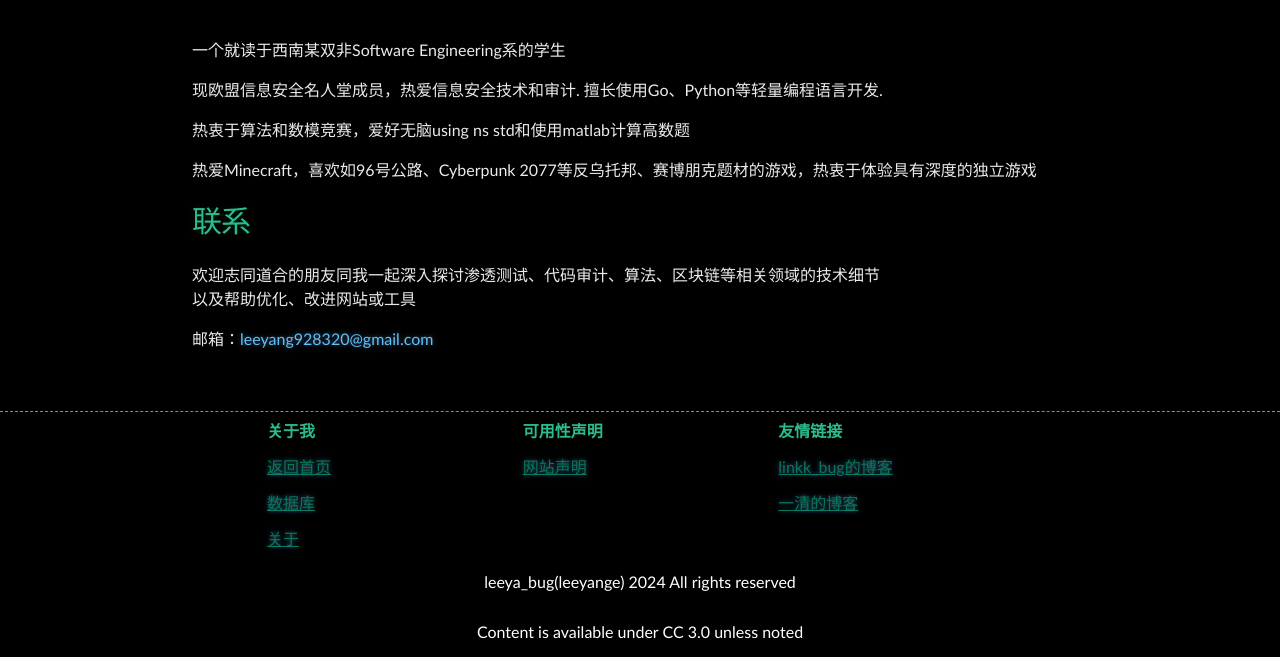
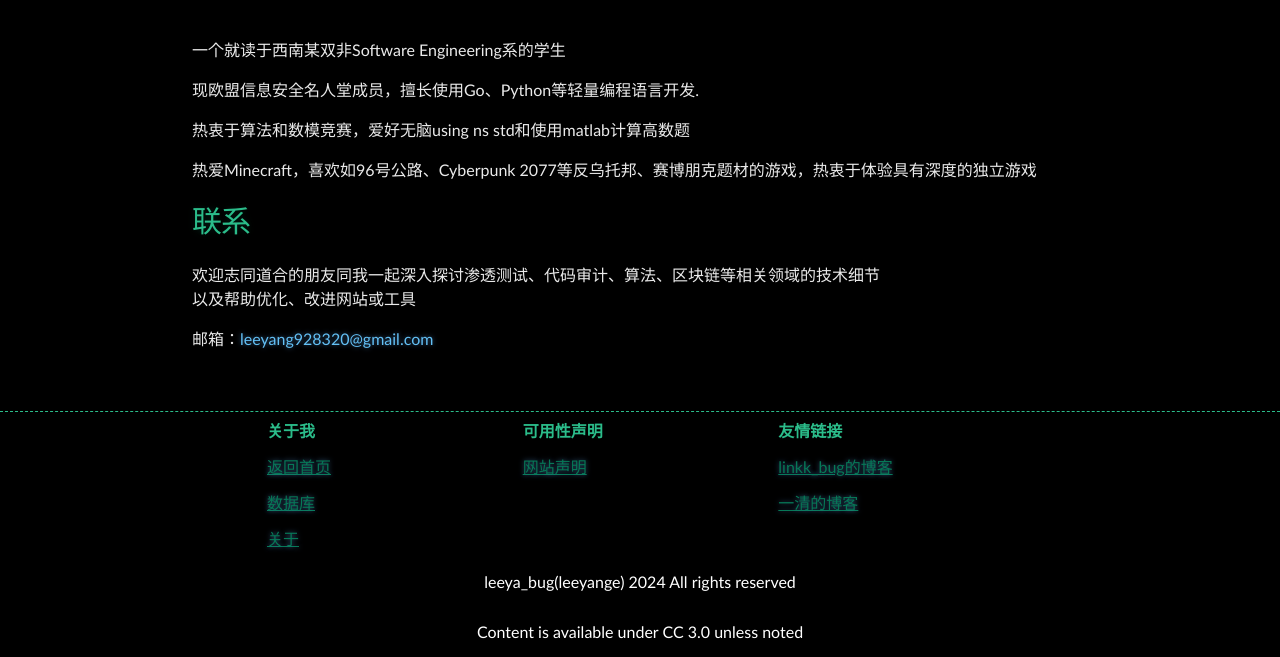
Before and after one commit to Leeyangee/leeyangee.github.io, a Jekyll site: the page built from about.md, in a window 1280 px wide. Shown: the part 439-1096 px from the top of the page. Built offline with Jekyll 4.4.1, drawn with Linux system fonts in a browser that asks for light colours.

Commit message:
Update about.md

```diff
--- a/about.md
+++ b/about.md
@@ -5,7 +5,7 @@ title: 关于
 
 一个就读于西南某双非Software Engineering系的学生
 
-现欧盟信息安全名人堂成员，热爱信息安全技术和审计. 擅长使用Go、Python等轻量编程语言开发.
+现欧盟信息安全名人堂成员，擅长使用Go、Python等轻量编程语言开发.
 
 热衷于算法和数模竞赛，爱好无脑using ns std和使用matlab计算高数题
 
```
